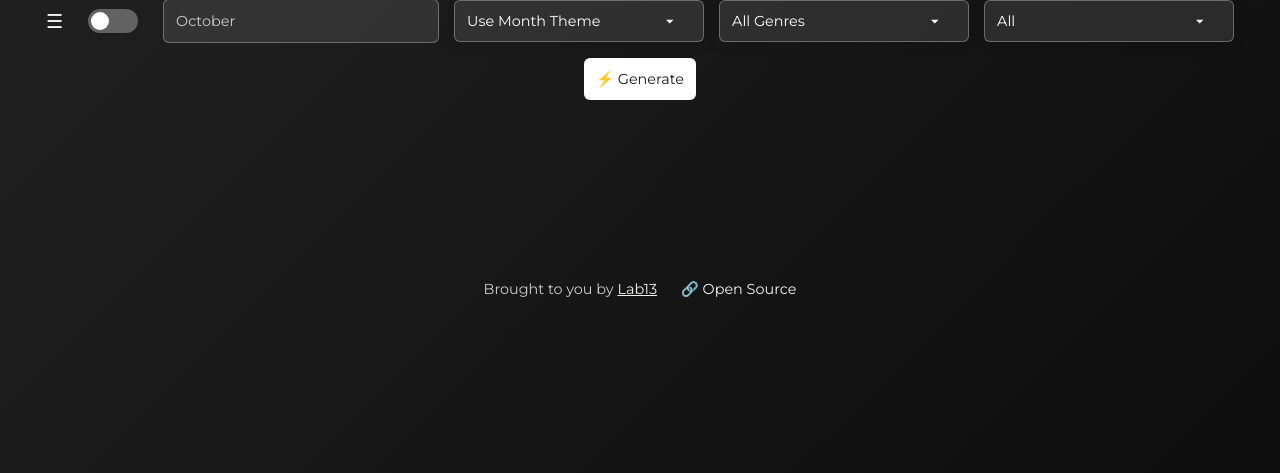
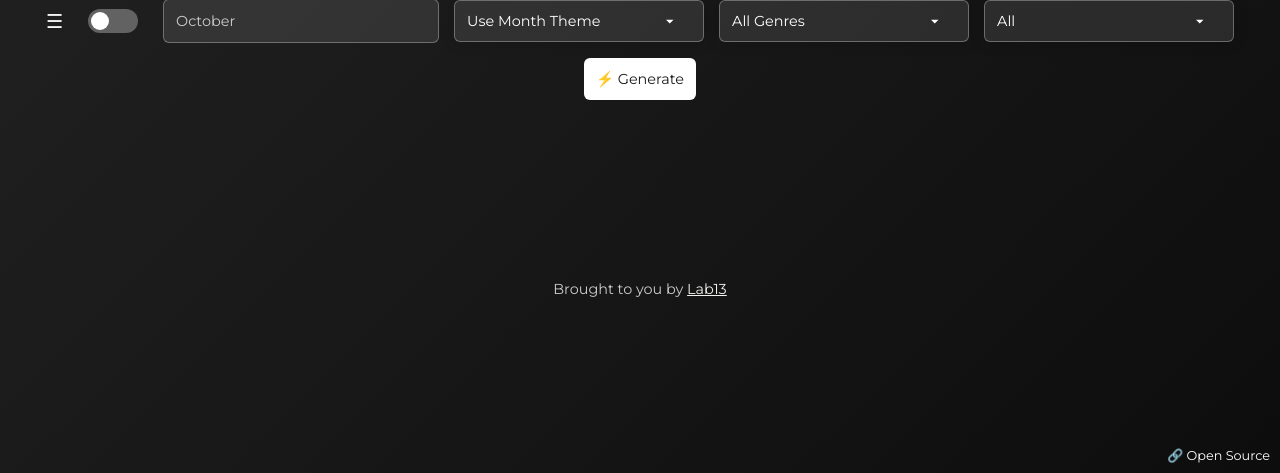
Before and after one commit to joshcorby28/movie-advent, a Flask app: page / in a window 1280 px wide. Shown: the part 327-800 px from the top of the page. Run offline with Flask 3, Linux system fonts and the light colour scheme.

Commit message:
Move open source link to bottom right corner

```diff
--- a/templates/index.html
+++ b/templates/index.html
@@ -372,10 +372,9 @@ document.getElementById('save-list').addEventListener('click', function(e) {
 
 <footer style="text-align: center; margin-top: 50px; color: #ccc; font-size: 0.9em;">
     Brought to you by <a href="https://lab-13.co.uk" target="_blank" style="color: #F2F1F0;">Lab13</a>
-    <span style="margin-left: 20px;">
-        <a href="https://github.com/joshcorby28/movie-advent" target="_blank" style="color: #f5f5f5; text-decoration: none;">🔗 Open Source</a>
-    </span>
 </footer>
+
+<a href="https://github.com/joshcorby28/movie-advent" target="_blank" style="position: fixed; bottom: 10px; right: 10px; color: #fff; text-decoration: none; font-size: 0.8em;">🔗 Open Source</a>
 
 </body>
 </html>
```
